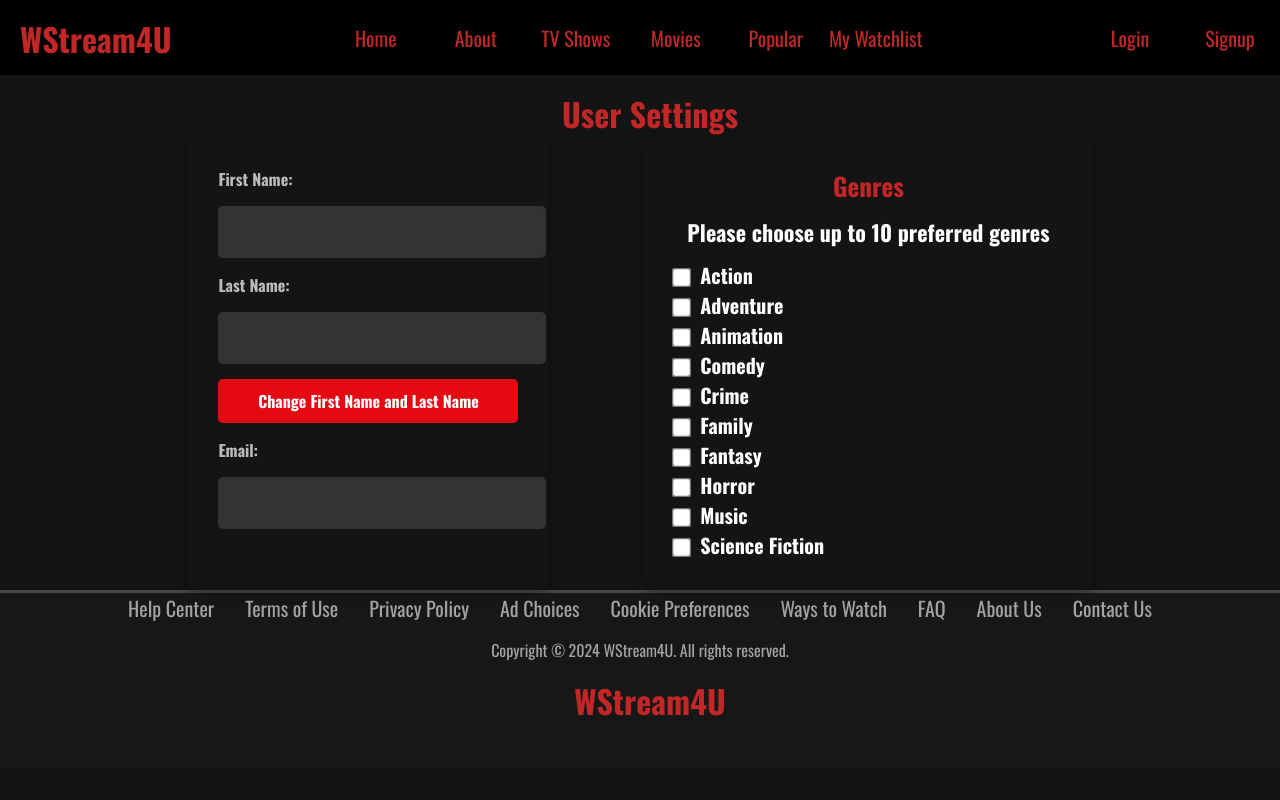
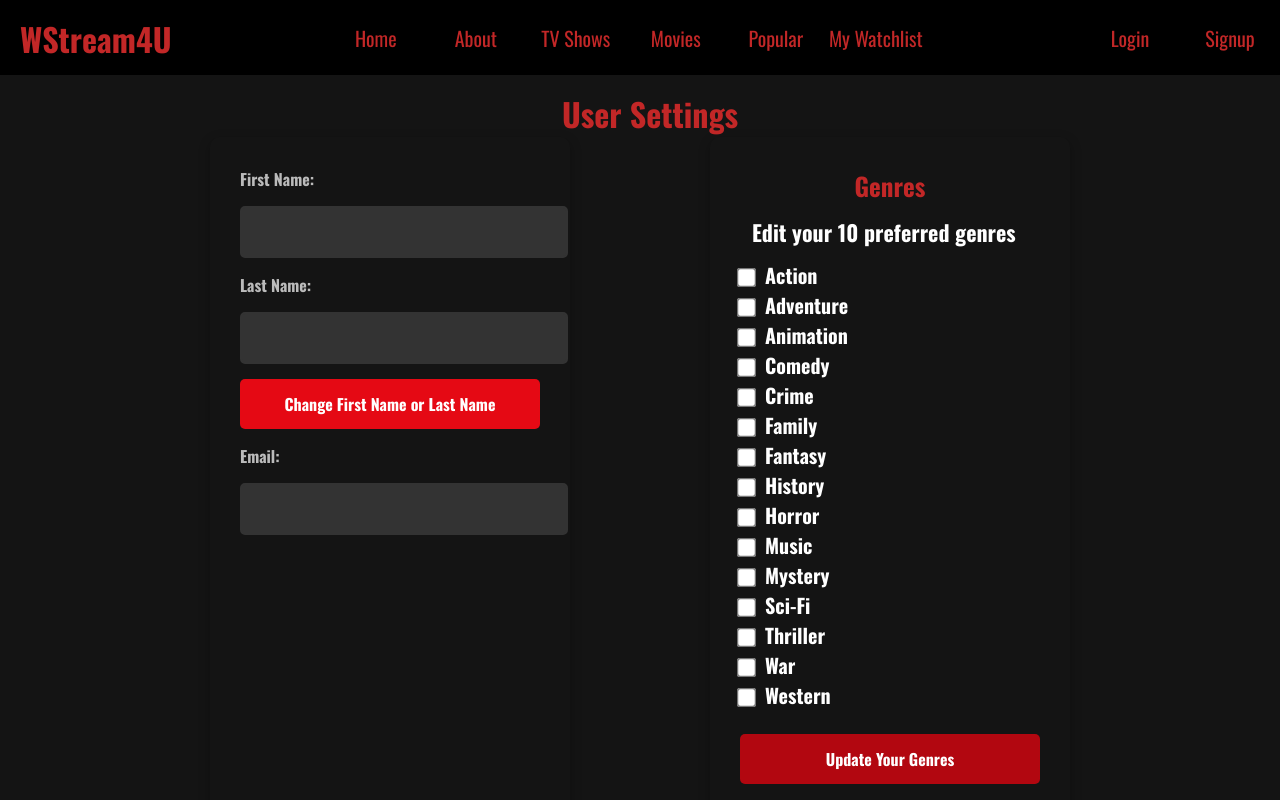
Before and after one commit to William2Git/contextA6, a React (Vite) app: page /settings in a window 1280 px wide. Shown: the top 800 px of the page. Built offline with nearby package versions, Linux system fonts and the light colour scheme.

Commit message:
Finished

```diff
--- a/src/components/Header.jsx
+++ b/src/components/Header.jsx
@@ -4,16 +4,16 @@ import { useStoreContext } from "../context";
 
 function Header() {
   let navigate = useNavigate();
-  const { loggedIn, setLoggedIn, firstName } = useStoreContext();
+  const { loggedIn, setLoggedIn, firstName, defaultGenre } = useStoreContext();
 
   function logout() {
     setLoggedIn(false);
     navigate("/login");
   }
 
-  function movies(){
-    if(loggedIn){
-      return navigate("/movies/genre/28");
+  function movies() {
+    if (loggedIn) {
+      return navigate(`/movies/genre/${defaultGenre}`);
     }
     return alert("Please log in before viewing available movies");
   }
@@ -47,7 +47,7 @@ function Header() {
       </div >
       {loggedIn ? (
         <h1>Welcome to WStream4U, {firstName}!</h1>
-      ):(
+      ) : (
         <></>
       )}
 
--- a/src/context/index.jsx
+++ b/src/context/index.jsx
@@ -10,30 +10,13 @@ export const StoreProvider = ({ children }) => {
     const [password, setPassword] = useState("");
     const [cart, setCart] = useState(Map());
     const [loggedIn, setLoggedIn] = useState(false);
-    const [choices, setChoices] = useState({
-        Action: false,
-        Adventure: false,
-        Animation: false,
-        Comedy: false,
-        Crime: false,
-        Family: false,
-        Fantasy: false,
-        Horror: false,
-        Music: false,
-        ScienceFiction: false,
-    });
-
-    const selectGenre = (genre) => {
-        setChoices((prev) => ({
-            ...prev,
-            [genre]: !prev[genre],
-        }));
-    };
+    const [choices, setChoices] = useState([]);
+    const [defaultGenre, setDefaultGenre] = useState(28);
 
     return (
         <StoreContext.Provider value={{
             firstName, setFirstName, lastName, setLastName, email, setEmail,
-            password, setPassword, cart, setCart, choices, setChoices, selectGenre, loggedIn, setLoggedIn
+            password, setPassword, cart, setCart, choices, setChoices, loggedIn, setLoggedIn, defaultGenre, setDefaultGenre
         }}>
             {children}
         </StoreContext.Provider>
--- a/src/views/CartView.css
+++ b/src/views/CartView.css
@@ -66,7 +66,7 @@
     text-transform: uppercase;
     display: inline-block;
     width: auto;
-    height:50px;
+    height: 50px;
 }
 
 .cart-item button:hover {
--- a/src/views/DetailView.css
+++ b/src/views/DetailView.css
@@ -1,6 +1,6 @@
-.buy-button{
-    height:50px;
-    margin-bottom:10px;
+.buy-button {
+    height: 50px;
+    margin-bottom: 10px;
 }
 
 h4 {
--- a/src/views/DetailView.jsx
+++ b/src/views/DetailView.jsx
@@ -60,8 +60,8 @@ function DetailView() {
   return (
     <div>
       <h4>{movDetails.original_title}</h4>
-      <button onClick={() => setCart((prevCart) => prevCart.set(params.id+"", { title: movDetails.original_title, url: movDetails.poster_path }))}
-        className="buy-button">{cart.has(params.id+"") ? "Added" : "Buy"}</button>
+      <button onClick={() => setCart((prevCart) => prevCart.set(params.id + "", { title: movDetails.original_title, url: movDetails.poster_path }))}
+        className="buy-button">{cart.has(params.id + "") ? "Added" : "Buy"}</button>
       <p id="detail">Release Date: {movDetails.release_date}</p>
       <p id="detail">Runtime: {movDetails.runtime} mins</p>
       <p id="detail">Language: {movDetails.original_language}</p>
--- a/src/views/GenreView.jsx
+++ b/src/views/GenreView.jsx
@@ -60,8 +60,8 @@ function GenreView() {
                 src={`https://image.tmdb.org/t/p/w500${mov.poster_path}`}
                 alt={mov.title} />
             </div>
-            <button onClick={() => setCart((prevCart) => prevCart.set(mov.id+"", { title: mov.original_title, url: mov.poster_path }))}
-              className="buy-button">{cart.has(mov.id+"") ? "Added" : "Buy"}</button>
+            <button onClick={() => setCart((prevCart) => prevCart.set(mov.id + "", { title: mov.original_title, url: mov.poster_path }))}
+              className="buy-button">{cart.has(mov.id + "") ? "Added" : "Buy"}</button>
           </div>
         ))
 
--- a/src/views/MoviesView.jsx
+++ b/src/views/MoviesView.jsx
@@ -6,31 +6,14 @@ import Header from "../components/Header.jsx";
 import { useStoreContext } from "../context";
 
 function MoviesView() {
-  const genres = [
-    { id: 28, genre: 'Action' },
-    { id: 12, genre: 'Adventure' },
-    { id: 16, genre: 'Animation' },
-    { id: 35, genre: 'Comedy' },
-    { id: 80, genre: 'Crime' },
-    { id: 10751, genre: 'Family' },
-    { id: 14, genre: 'Fantasy' },
-    { id: 27, genre: 'Horror' },
-    { id: 10402, genre: 'Music' },
-    { id: 878, genre: 'Science Fiction' },
-  ];
-  const list = [];
-
-  const {choices} = useStoreContext();
-
-  console.log();
-  console.log(genres[0]);
+  const { choices } = useStoreContext();
 
   return (
     <div>
       <Header />
       <br></br>
       <div className="middle">
-        <Genres genresList={genres} />
+        <Genres genresList={choices} />
         <Outlet />
       </div>
       <br></br>
--- a/src/views/RegisterView.jsx
+++ b/src/views/RegisterView.jsx
@@ -4,45 +4,66 @@ import Footer from "../components/Footer.jsx";
 import { useNavigate } from "react-router";
 import { useState, useRef } from "react";
 import { useStoreContext } from "../context";
+// I reset the cart to be empty upon user registration
+import { Map } from 'immutable';
 
 function RegisterView() {
   const navigate = useNavigate();
-  const { setFirstName, setLastName, setEmail, setPassword, choices, selectGenre, setLoggedIn } = useStoreContext();
+  const { setFirstName, setLastName, setEmail, setPassword, setChoices, setLoggedIn, setDefaultGenre, setCart } = useStoreContext();
   const firstName = useRef('');
   const lastName = useRef('');
   const email = useRef('');
   const password = useRef('');
   const [checkPassword, setCheckPassword] = useState("");
+  const checkboxesRef = useRef({});
   const genres = [
-    'Action',
-    'Adventure',
-    'Animation',
-    'Comedy',
-    'Crime',
-    'Family',
-    'Fantasy',
-    'Horror',
-    'Music',
-    'Science Fiction'
+    { id: 28, genre: "Action" },
+    { id: 12, genre: "Adventure" },
+    { id: 16, genre: "Animation" },
+    { id: 35, genre: "Comedy" },
+    { id: 80, genre: "Crime" },
+    { id: 10751, genre: "Family" },
+    { id: 14, genre: "Fantasy" },
+    { id: 36, genre: "History" },
+    { id: 27, genre: "Horror" },
+    { id: 10402, genre: "Music" },
+    { id: 9648, genre: "Mystery" },
+    { id: 878, genre: "Sci-Fi" },
+    { id: 53, genre: "Thriller" },
+    { id: 10752, genre: "War" },
+    { id: 37, genre: "Western" }
   ];
 
   function register(event) {
     event.preventDefault();
+    if (password.current.value != checkPassword) {
+      return alert("Passwords do not match. Please re-enter your password correctly");
+    }
 
-    if (!Object.values(choices).includes(true)) {
-      return alert("Please select at least one preferred genre");
+    const selectedGenres = Object.keys(checkboxesRef.current)
+      .filter((genreId) => checkboxesRef.current[genreId].checked)
+      .map(Number);
+
+    if (selectedGenres.length < 10) {
+      alert("Please select at least 10 genres!");
+      return;
     }
-    if (password.current.value == checkPassword) {
+
+    const sortedGenres = selectedGenres
+      .map((genreId) => genres.find((genre) => genre.id === genreId))
+      .sort((a, b) => a.genre.localeCompare(b.genre));
+
     alert("Account Successfully Created")
     setFirstName(firstName.current.value);
     setLastName(lastName.current.value);
     setEmail(email.current.value);
     setPassword(password.current.value);
     setLoggedIn(true);
-      return navigate("/movies/genre/28");
-    }
-
-    return alert("Passwords do not match. Please re-enter your password correctly")
+    setChoices(sortedGenres);
+    setDefaultGenre(sortedGenres[0].id);
+    //resets cart to empty upon registration
+    setCart(Map());
+    navigate(`/movies/genre/${sortedGenres[0].id}`);
   }
 
   return (
@@ -65,22 +86,24 @@ function RegisterView() {
             <button id="enter" style={{ cursor: 'pointer' }}>Register</button>
           </form>
         </div>
+
         <div className="genres-checklist">
           <h2>Genres</h2>
           <p>Please choose up to 10 preferred genres</p>
-          {genres.map((item, i) => (
-            <div key={i}>
+
+          {genres.map((item) => (
+            <div key={item.id}>
               <input
                 type="checkbox"
-                checked={choices[item]}
-                onChange={() => selectGenre(item)}
-                id={`checkbox-${i}`}
+                id="check"
+                ref={(el) => (checkboxesRef.current[item.id] = el)}
                 style={{ cursor: 'pointer' }}
               />
-              <label className="genre-name">{item}</label>
+              <label className="genre-name">{item.genre}</label>
             </div>
           ))}
         </div>
+
       </div>
       <Footer />
     </div>
--- a/src/views/SettingsView.css
+++ b/src/views/SettingsView.css
@@ -1,4 +1,5 @@
-.profile, .checklist {
+.profile,
+.checklist {
     background-color: #141414;
     /* Dark background color similar to Netflix */
     color: white;
@@ -53,21 +54,24 @@
     color: #e50914;
 }
 
-.names, .profile {
+.names,
+.profile {
     display: flex;
     flex-direction: column;
     /* Stack labels and inputs */
     gap: 15px;
 }
 
-.names label, .profile label {
+.names label,
+.profile label {
     font-size: 16px;
     font-weight: bold;
     color: #bbb;
     /* Lighter text for labels */
 }
 
-.names input, .profile input {
+.names input,
+.profile input {
     padding: 12px;
     font-size: 16px;
     border-radius: 5px;
@@ -79,17 +83,20 @@
     transition: border 0.3s ease;
 }
 
-.names input:focus, .profile input:focus {
+.names input:focus,
+.profile input:focus {
     border-color: #e50914;
     /* Highlight border on focus */
     outline: none;
 }
 
-.names button {
+.names button,
+.checklist button {
     background-color: #e50914;
     color: white;
     font-size: 16px;
-    width:300px;
+    width: 300px;
+    height: 50px;
     padding: 10px;
     border: none;
     border-radius: 5px;
@@ -98,12 +105,14 @@
     font-weight: bold;
 }
 
-.names button:hover {
+.names button:hover,
+.checklist button {
     background-color: #b20710;
     /* Darker red when hovered */
 }
 
-.names button:focus {
+.names button:focus,
+.checklist button:focus {
     outline: none;
 }
 
@@ -118,7 +127,7 @@
     /* No hover effect on readonly input */
 }
 
-.settings{
+.settings {
     display: flex;
     width: 1000px;
     margin: auto;
--- a/src/views/SettingsView.jsx
+++ b/src/views/SettingsView.jsx
@@ -1,34 +1,59 @@
 import "./SettingsView.css";
 import Header from "../components/Header.jsx";
 import Footer from "../components/Footer.jsx";
-import { useState, useEffect, useRef } from "react";
+import { useState, useRef } from "react";
 import { useStoreContext } from "../context";
 
 function SettingsView() {
-    const { email, firstName, lastName, choices, selectGenre, setFirstName, setLastName } = useStoreContext();
+    const { email, firstName, lastName, choices, setChoices, setDefaultGenre, setFirstName, setLastName } = useStoreContext();
     const [fName, setfName] = useState(firstName);
     const [lName, setlName] = useState(lastName);
     const genres = [
-        'Action',
-        'Adventure',
-        'Animation',
-        'Comedy',
-        'Crime',
-        'Family',
-        'Fantasy',
-        'Horror',
-        'Music',
-        'Science Fiction'
+        { id: 28, genre: "Action" },
+        { id: 12, genre: "Adventure" },
+        { id: 16, genre: "Animation" },
+        { id: 35, genre: "Comedy" },
+        { id: 80, genre: "Crime" },
+        { id: 10751, genre: "Family" },
+        { id: 14, genre: "Fantasy" },
+        { id: 36, genre: "History" },
+        { id: 27, genre: "Horror" },
+        { id: 10402, genre: "Music" },
+        { id: 9648, genre: "Mystery" },
+        { id: 878, genre: "Sci-Fi" },
+        { id: 53, genre: "Thriller" },
+        { id: 10752, genre: "War" },
+        { id: 37, genre: "Western" }
     ];
+    const checkboxesRef = useRef({});
 
     function changeName(event) {
         event.preventDefault();
-        if (fName == firstName) {
+        if (fName == firstName && lName == lastName) {
             return alert("No changes were made. Please input the changes you want before clicking this button.")
         }
         setFirstName(fName);
         setLastName(lName);
         alert("Name has been successfully changed!");
+    }
+
+    function updateGenres() {
+        const selectedGenres = Object.keys(checkboxesRef.current)
+            .filter((genreId) => checkboxesRef.current[genreId].checked)
+            .map(Number);
+
+        if (selectedGenres.length < 10) {
+            alert("Please select at least 10 genres!");
+            return;
+        }
+
+        const sortedGenres = selectedGenres
+            .map((genreId) => genres.find((genre) => genre.id === genreId))
+            .sort((a, b) => a.genre.localeCompare(b.genre));
+
+        setChoices(sortedGenres);
+        setDefaultGenre(sortedGenres[0].id);
+        alert("Genres Have been updated!")
     }
 
     return (
@@ -42,26 +67,31 @@ function SettingsView() {
                         <input type="text" value={fName} onChange={(event) => setfName(event.target.value)} required></input>
                         <label>Last Name:</label>
                         <input type="text" value={lName} onChange={(event) => setlName(event.target.value)} required></input>
-                        <button>Change First Name and Last Name</button>
+                        <button>Change First Name or Last Name</button>
                     </form>
                     <label>Email:</label>
                     <input type="email" style={{ cursor: "no-drop" }} value={email} readOnly ></input>
                 </div>
                 <div className="checklist">
                     <h2>Genres</h2>
-                    <p>Please choose up to 10 preferred genres</p>
-                    {genres.map((item, i) => (
-                        <div key={i}>
-                            <input
-                                type="checkbox"
-                                checked={choices[item]}
-                                onChange={() => selectGenre(item)}
-                                id={`checkbox-${i}`}
-                                style={{ cursor: 'pointer' }}
-                            />
-                            <label className="genre-name">{item}</label>
-                        </div>
-                    ))}
+                    <p>Edit your 10 preferred genres</p>
+                    {genres.map((item) => {
+                        const isChecked = choices.some(choice => choice.id == item.id);
+                        return (
+                            <div key={item.id}>
+                                <input
+                                    type="checkbox"
+                                    id="check"
+                                    defaultChecked={isChecked}
+                                    ref={(el) => (checkboxesRef.current[item.id] = el)}
+                                    style={{ cursor: 'pointer' }}
+                                />
+                                <label className="genre-name">{item.genre}</label>
+                            </div>
+                        );
+                    })}
+                    <br></br>
+                    <button onClick={() => updateGenres()}>Update Your Genres</button>
                 </div>
             </div>
             <Footer />
```
Also changed, not shown: src/views/GenreView.css (+4 -4 lines), src/views/LoginView.jsx (+4 -4 lines). Lines whose indentation alone changed are shown as unchanged.
